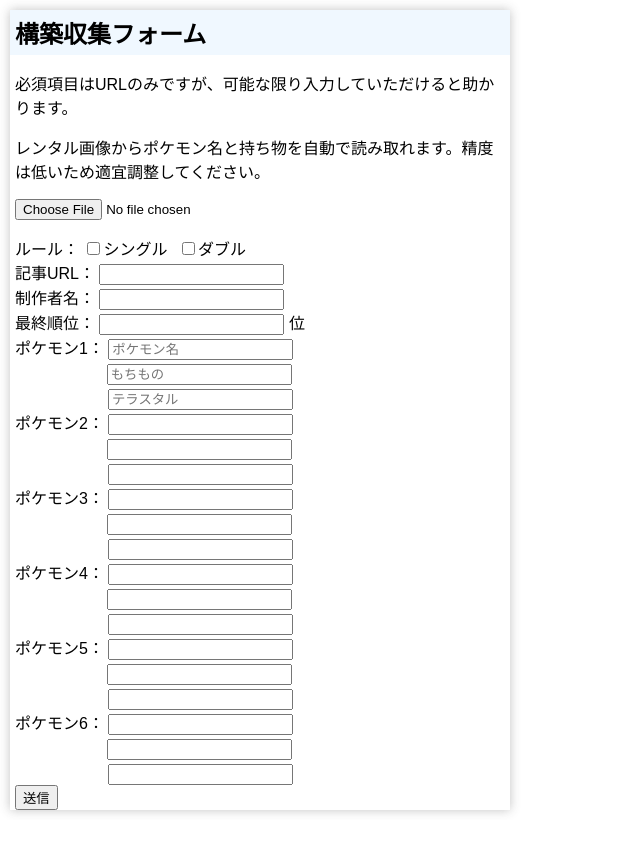
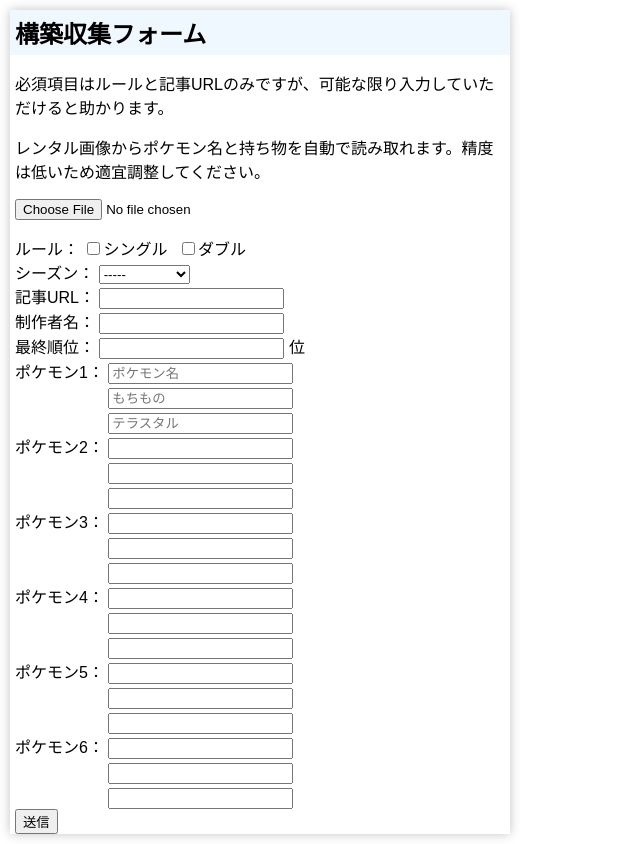
Before and after one commit to amemiya-sou/hayu, a Flask app: page / in a window 1280 px wide. Shown: the part 109-953 px from the top of the page, without its empty margins (0-640 px from the left). Before the commit the page ends 923 px from the top, so only its background shows below. Run offline with Flask 3, Linux system fonts and the light colour scheme; some libraries are stand-ins or nearby versions.

Commit message:
Add files via upload

```diff
--- a/static/script.js
+++ b/static/script.js
@@ -43,3 +43,13 @@ $(document).ready(function () {
         }
     });
 });
+
+$(document).ready(function () {
+    $("form").submit(function (event) {
+        // シングルまたはダブルのどちらかが選択されているかを確認
+        if (!$(".check:checked").length) {
+            alert("ルールを選択してください。");
+            event.preventDefault(); // フォーム送信を阻止
+        }
+    });
+});
--- a/templates/index.html
+++ b/templates/index.html
@@ -31,7 +31,7 @@
         <h2>構築収集フォーム</h2>
         <div class="package">
             <div id="form">
-                <p>必須項目はURLのみですが、可能な限り入力していただけると助かります。</p>
+                <p>必須項目はルールと記事URLのみですが、可能な限り入力していただけると助かります。</p>
 
                 <p>レンタル画像からポケモン名と持ち物を自動で読み取れます。精度は低いため適宜調整してください。</p>
                 <p>
@@ -45,6 +45,24 @@
                     <label><input type="checkbox" name="tag1" class="check" value="single">シングル</label>
                     <label><input type="checkbox" name="tag1" class="check" value="double" id="double">ダブル</label><br>
 
+                    <label for="season">シーズン：</label>
+                    <select name="season" id="season">
+                        <option value="">-----</option>
+                        <option value="season13">シーズン13</option>
+                        <option value="season12">シーズン12</option>
+                        <option value="season11">シーズン11</option>
+                        <option value="season10">シーズン10</option>
+                        <option value="season9">シーズン9</option>
+                        <option value="season8">シーズン8</option>
+                        <option value="season7">シーズン7</option>
+                        <option value="season6">シーズン6</option>
+                        <option value="season5">シーズン5</option>
+                        <option value="season4">シーズン4</option>
+                        <option value="season3">シーズン3</option>
+                        <option value="season2">シーズン2</option>
+                        <option value="season1">シーズン1</option>
+                    </select><br>
+
                     <label for="url">記事URL：</label>
                     <input type="text" id="url" name="url" autocomplete="off"><br>
                     <!--
@@ -53,7 +71,7 @@
                 -->
                     <label for="name">制作者名：</label>
                     <input type="text" id="name" name="name" autocomplete="off"><br>
-                    <label for="name">最終順位：</label>
+                    <label for="rank">最終順位：</label>
                     <input type="number" id="rank" name="rank" autocomplete="off">
                     <label>位</label><br>
                     <script>
@@ -61,9 +79,9 @@
                             document.write(`
                         <label for="pokemon${i}">ポケモン${i}：</label>
                         <input type="search" id="pokemon${i}" name="pokemon${i}" autocomplete="off" ${(i === 1) ? 'placeholder="ポケモン名"' : ''}><br>
-                        <label style="visibility: hidden;">アイテム${i}：</label>
+                        <label style="visibility: hidden;">ポケモン${i}：</label>
                         <input type="search" id="item${i}" name="item${i}" autocomplete="off" ${(i === 1) ? 'placeholder="もちもの"' : ''}><br>
-                        <label style="visibility: hidden;">テラスタ${i}：</label>
+                        <label style="visibility: hidden;">ポケモン${i}：</label>
                         <input type="search" id="tera${i}" name="tera${i}" autocomplete="off" ${(i === 1) ? 'placeholder="テラスタル"' : ''}><br>
                       `);
                         }
```
Also changed, not shown: templates/result.html (+22 -2 lines).
